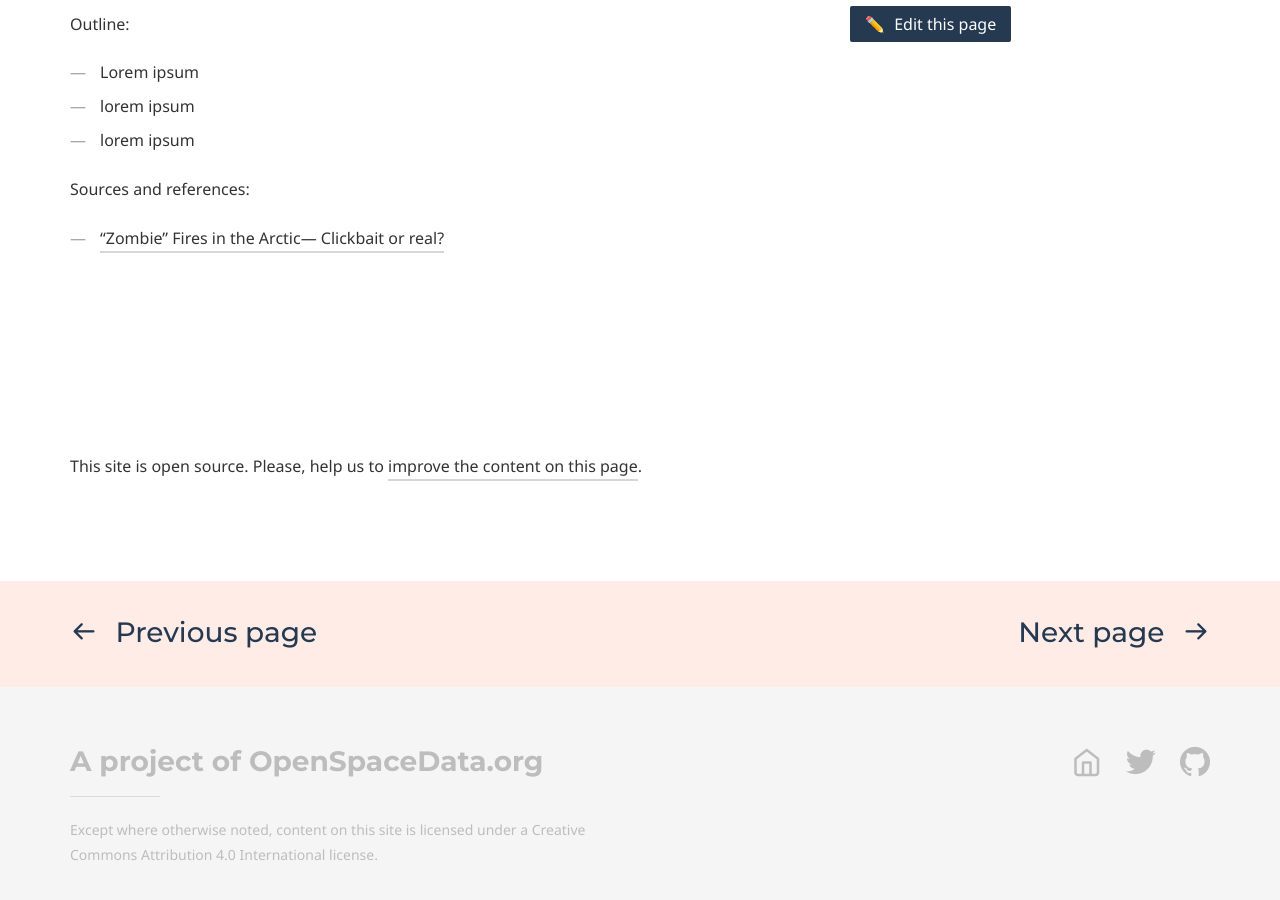
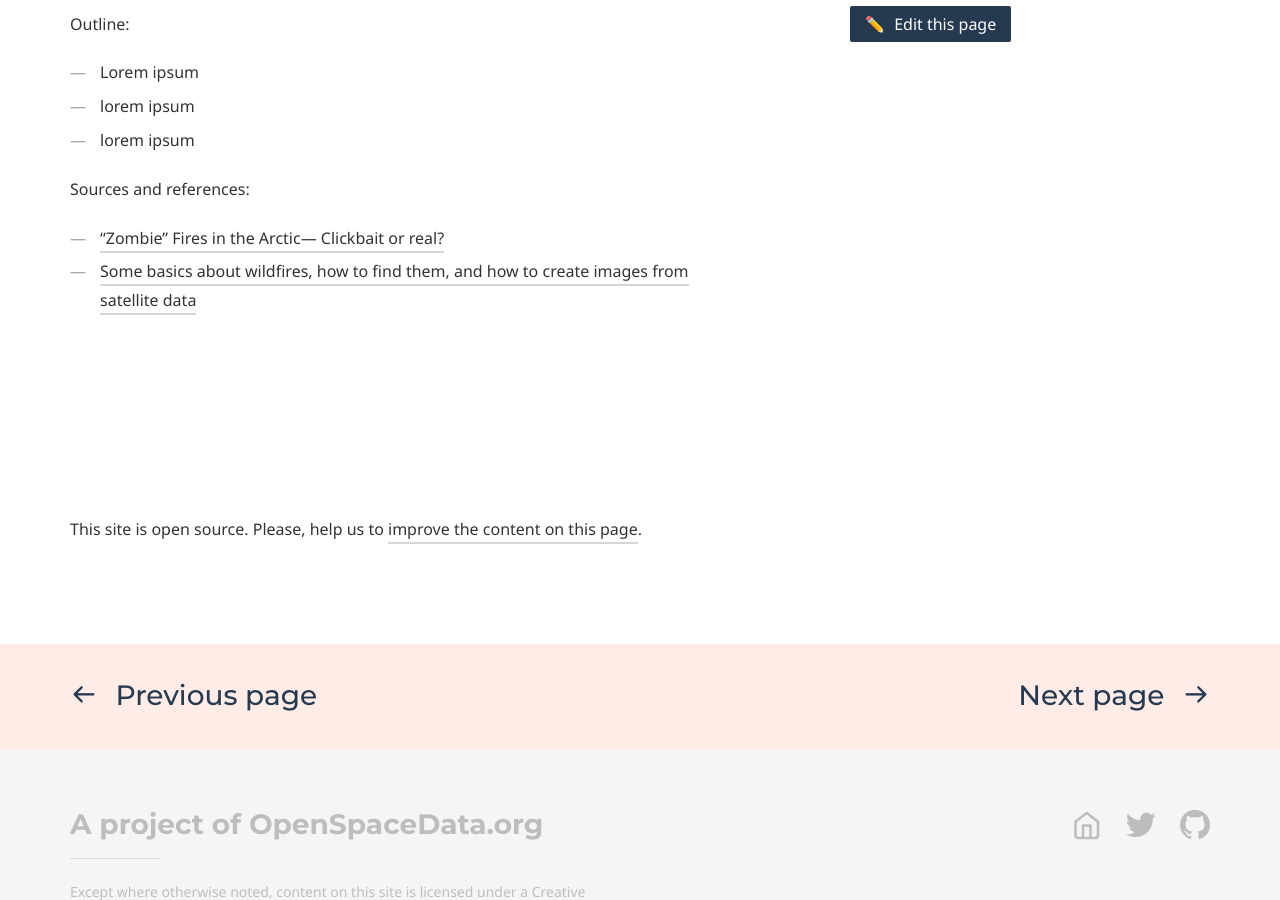
Before and after one commit to OpenSpaceData/learn.openspacedata.org, a Jekyll site: the page built from for-journalists/making-the-invisible-visible-indices-and-bands/index.md, in a window 1280 px wide and 900 px high, scrolled down 744 px. Built offline with Jekyll 4.4.1, drawn with Linux system fonts in a browser that asks for light colours; some web fonts are replaced.

Commit message:
Update index.md

```diff
--- a/for-journalists/making-the-invisible-visible-indices-and-bands/index.md
+++ b/for-journalists/making-the-invisible-visible-indices-and-bands/index.md
@@ -35,3 +35,4 @@ Outline:
 
 Sources and references:
 - [“Zombie” Fires in the Arctic— Clickbait or real?](https://medium.com/sentinel-hub/zombie-fires-in-the-arctic-clickbait-or-real-a3eec97a70be)
+- [Some basics about wildfires, how to find them, and how to create images from satellite data](https://pierre-markuse.net/2019/09/17/looking-at-wildfires-and-more-an-introduction/)
```
